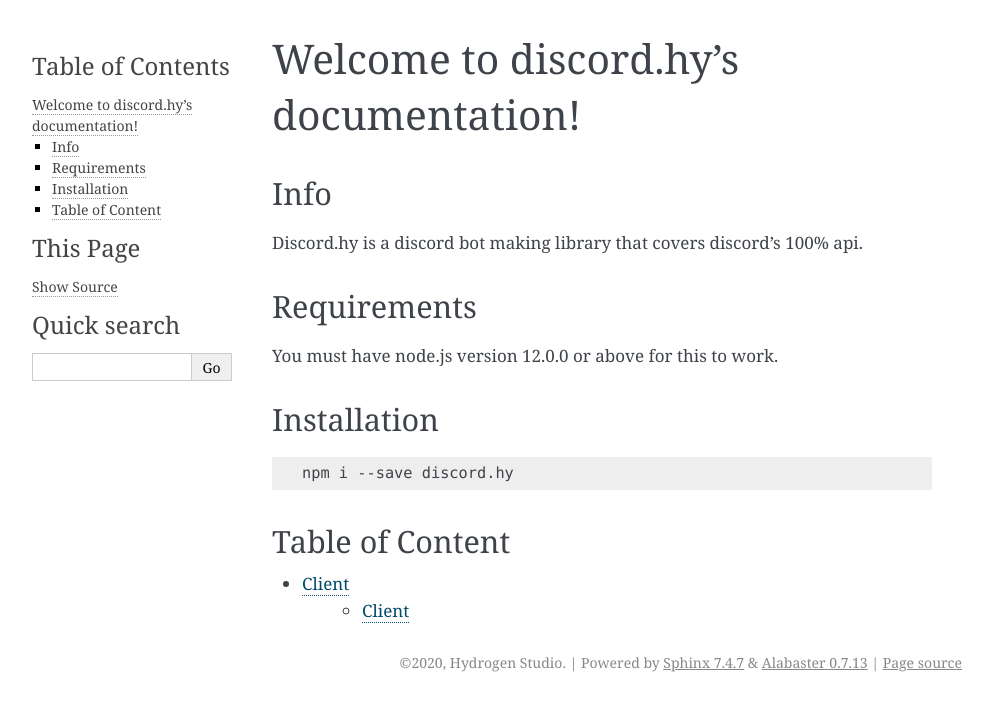
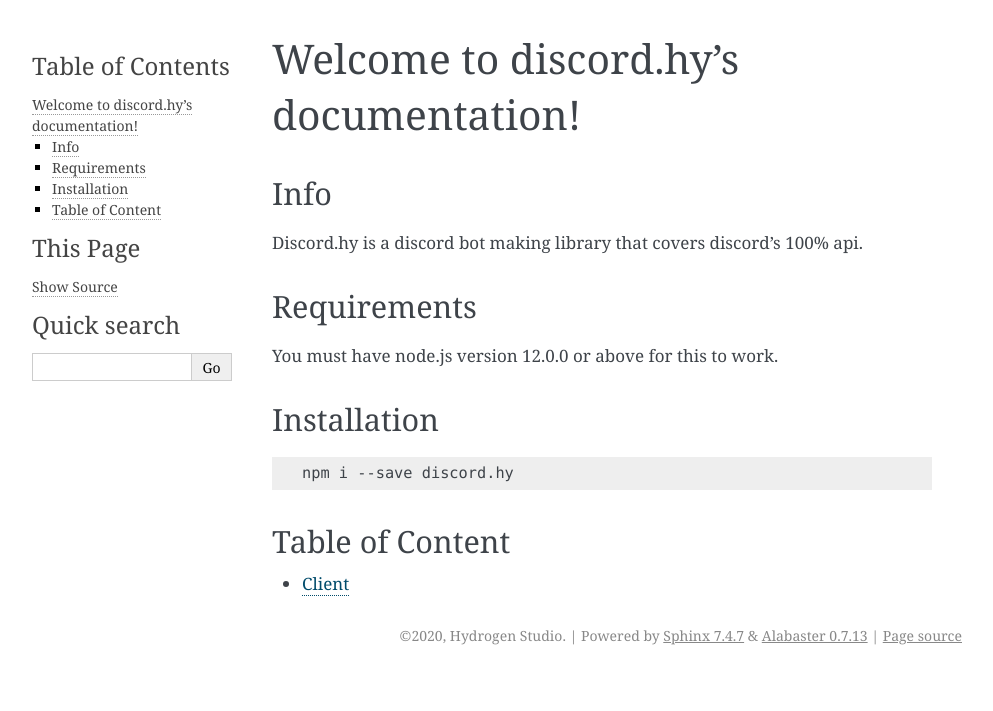
Before and after one commit to hydrogen-studio/dhy, a Sphinx documentation site: the page built from docs/source/index.rst, in a window 1280 px wide. Shown: the top 711 px of the page, without its empty margins (148-1141 px from the left). Built offline with Sphinx 7.4.7, drawn with Linux system fonts in a browser that asks for light colours.

Commit message:
Update index.rst

```diff
--- a/docs/source/index.rst
+++ b/docs/source/index.rst
@@ -28,4 +28,3 @@ Table of Content
 ----------------
 
 * `Client <https://dhy.readthedocs.io/en/latest/client.html>`_
-   * `Client <https://dhy.readthedocs.io/en/latest/client.html>`_
```
